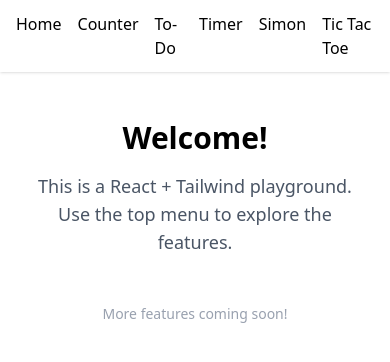
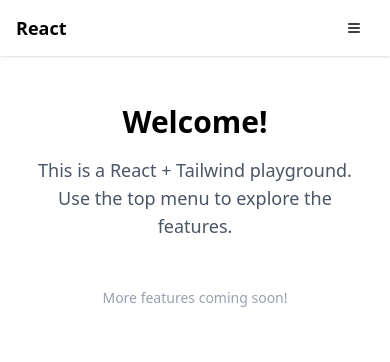
Before and after one commit to luisdavidgd/react, a React (Vite) app: page / in a window 390 px wide. Shown: the top 362 px of the page. Built offline with nearby package versions, Linux system fonts and the light colour scheme.

Commit message:
feat: burger menu

```diff
--- a/index.html
+++ b/index.html
@@ -8,7 +8,7 @@
   <title>React</title>
 </head>
 
-<body class="bg-white text-black dark:bg-gray-900 dark:text-white">
+<body class="bg-white text-black dark:bg-gray-800 dark:text-white">
   <div id="root"></div>
   <script type="module" src="/src/main.tsx"></script>
 </body>
--- a/src/components/Navbar.tsx
+++ b/src/components/Navbar.tsx
@@ -1,16 +1,44 @@
-import { Link } from 'react-router-dom'
+import { NavLink } from 'react-router-dom'
+import { useState } from 'react'
 
 export default function Navbar() {
+  const [open, setOpen] = useState(false)
+
   return (
-    <nav className="w-full px-4 py-3 shadow mb-4">
-      <div className="container mx-auto flex gap-4">
-        <Link to="/" className="hover:text-indigo-400">Home</Link>
-        <Link to="/counter" className="hover:text-indigo-400">Counter</Link>
-        <Link to="/todo" className="hover:text-indigo-400">To-Do</Link>
-        <Link to="/timer" className="hover:text-indigo-400">Timer</Link>
-        <Link to="/simon" className="hover:text-indigo-400">Simon</Link>
-        <Link to="/tic-tac-toe" className="hover:text-indigo-400">Tic Tac Toe</Link>
+    <nav className="w-full px-4 py-3 shadow mb-4 bg-white dark:bg-gray-900">
+      <div className="container mx-auto flex items-center justify-between">
+        <span className="font-bold text-lg">
+          <NavLink to="/" >React</NavLink>
+        </span>
+        {/* Burger button */}
+        <button
+          className="lg:hidden p-2"
+          onClick={() => setOpen(!open)}
+          aria-label="Toggle menu"
+        >
+          <svg className="w-6 h-4" fill="none" stroke="currentColor" strokeWidth={2} viewBox="0 0 24 24">
+            <path strokeLinecap="round" strokeLinejoin="round" d="M4 6h16M4 12h16M4 18h16" />
+          </svg>
+        </button>
+        {/* Desktop links */}
+        <div className="hidden lg:flex gap-4">
+          <NavLink to="/counter" className={({ isActive }) => "hover:text-indigo-400" + (isActive ? " font-bold text-indigo-400" : "")}>Counter</NavLink>
+          <NavLink to="/todo" className={({ isActive }) => "hover:text-indigo-400" + (isActive ? " font-bold text-indigo-400" : "")}>To-Do</NavLink>
+          <NavLink to="/timer" className={({ isActive }) => "hover:text-indigo-400" + (isActive ? " font-bold text-indigo-400" : "")}>Timer</NavLink>
+          <NavLink to="/simon" className={({ isActive }) => "hover:text-indigo-400" + (isActive ? " font-bold text-indigo-400" : "")}>Simon</NavLink>
+          <NavLink to="/tic-tac-toe" className={({ isActive }) => "hover:text-indigo-400" + (isActive ? " font-bold text-indigo-400" : "")}>Tic Tac Toe</NavLink>
+        </div>
       </div>
+      {/* Mobile links */}
+      {open && (
+        <div className="flex flex-col gap-2 mt-2 lg:hidden">
+          <NavLink to="/counter" className={({ isActive }) => "hover:text-indigo-400" + (isActive ? " font-bold text-indigo-400" : "")} onClick={() => setOpen(false)}>Counter</NavLink>
+          <NavLink to="/todo" className={({ isActive }) => "hover:text-indigo-400" + (isActive ? " font-bold text-indigo-400" : "")} onClick={() => setOpen(false)}>To-Do</NavLink>
+          <NavLink to="/timer" className={({ isActive }) => "hover:text-indigo-400" + (isActive ? " font-bold text-indigo-400" : "")} onClick={() => setOpen(false)}>Timer</NavLink>
+          <NavLink to="/simon" className={({ isActive }) => "hover:text-indigo-400" + (isActive ? " font-bold text-indigo-400" : "")} onClick={() => setOpen(false)}>Simon</NavLink>
+          <NavLink to="/tic-tac-toe" className={({ isActive }) => "hover:text-indigo-400" + (isActive ? " font-bold text-indigo-400" : "")} onClick={() => setOpen(false)}>Tic Tac Toe</NavLink>
+        </div>
+      )}
     </nav>
   )
 }
```
